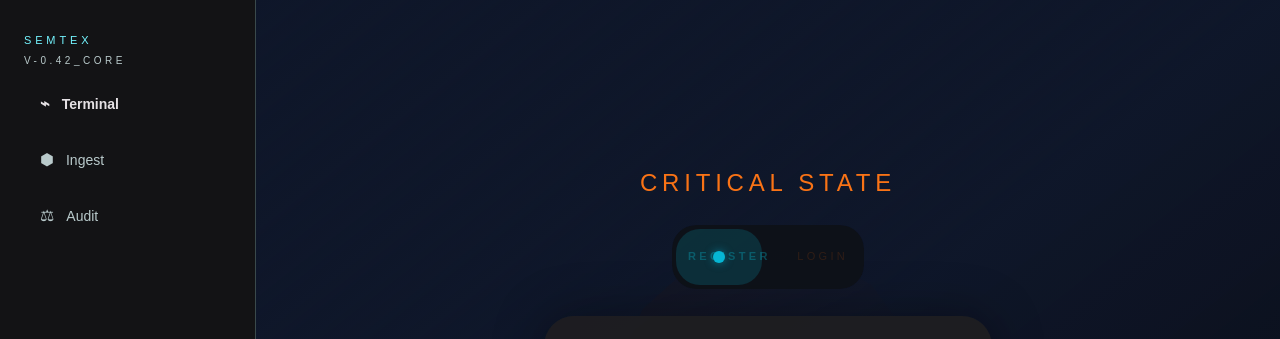
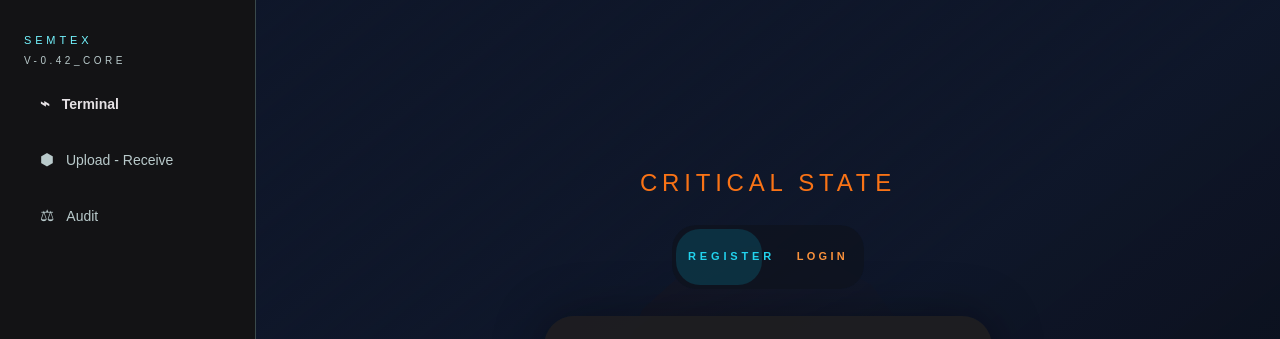
Before and after one commit to FranklinRodriguez1/Semtex, a Next.js app: page /view/loginy in a window 1280 px wide. Shown: the top 339 px of the page. Built offline with nearby package versions, Linux system fonts and the light colour scheme.

Commit message:
button change between

```diff
--- a/src/app/view/loginy/LoginyComponent/Loginy.tsx
+++ b/src/app/view/loginy/LoginyComponent/Loginy.tsx
@@ -141,23 +141,15 @@ export function Loginy() {
                 onClick={() => setIsLogin((value) => !value)}
                 className="group relative w-48 h-16 overflow-hidden rounded-3xl bg-[rgba(15,23,42,0.7)] p-1 transition-transform duration-200 hover:scale-[0.99]"
               >
-                <div className="absolute inset-0 flex justify-between px-4 items-center text-[11px] uppercase tracking-[0.3em]">
-                  <span className={isLogin ? "text-[#06b6d4]/40" : "text-[#06b6d4] font-bold"}>REGISTER</span>
-                  <span className={isLogin ? "text-[#F97316] font-bold" : "text-[#F97316]/40"}>LOGIN</span>
+                <div className="absolute inset-0 flex justify-between px-4 items-center text-[11px] uppercase tracking-[0.3em] z-10">
+                  <span className={isLogin ? "text-[#22d3ee] font-bold" : "text-[#22d3ee] font-extrabold tracking-[0.35em]"}>REGISTER</span>
+                  <span className={isLogin ? "text-[#fb923c] font-extrabold tracking-[0.35em]" : "text-[#fb923c] font-bold"}>LOGIN</span>
                 </div>
-                <div className="absolute inset-0 rounded-3xl bg-[#0e0e10]/65" />
+                <div className="absolute inset-0 rounded-3xl bg-[#0e0e10]/30" />
                 <div
-                  className="absolute left-1 top-1 bottom-1 w-[calc(50%-10px)] rounded-3xl flex items-center justify-center transition-all duration-500 ease-in-out"
+                  className="absolute left-1 top-1 bottom-1 w-[calc(50%-10px)] rounded-3xl transition-all duration-500 ease-in-out"
                   style={activeIndicatorStyle}
-                >
-                  <span
-                    className="h-3 w-3 rounded-full transition-all duration-500"
-                    style={{
-                      backgroundColor: isLogin ? "#F97316" : "#06B6D4",
-                      boxShadow: isLogin ? "0 0 14px rgba(249,115,22,0.65)" : "0 0 8px rgba(6,182,212,0.55)",
-                    }}
-                  />
-                </div>
+                />
               </button>
             </div>
             <div className="w-full max-w-md relative min-h-80">
--- a/src/app/view/transfer/TransferContainer.tsx
+++ b/src/app/view/transfer/TransferContainer.tsx
@@ -36,17 +36,9 @@ export function TransferContainer() {
           </div>
           <div className="absolute inset-0 rounded-3xl bg-[#0e0e10]/65" />
           <div
-            className="absolute left-1 top-1 bottom-1 w-[calc(50%-10px)] rounded-3xl flex items-center justify-center transition-all duration-500 ease-in-out"
+            className="absolute left-1 top-1 bottom-1 w-[calc(50%-10px)] rounded-3xl transition-all duration-500 ease-in-out"
             style={activeIndicatorStyle}
-          >
-            <span
-              className="h-3 w-3 rounded-full transition-all duration-500"
-              style={{
-                backgroundColor: accentColor,
-                boxShadow: `0 0 14px rgba(${accentRgb},0.65)`,
-              }}
-            />
-          </div>
+          />
         </button>
       </div>
 
--- a/src/components/layout/Sidebar.tsx
+++ b/src/components/layout/Sidebar.tsx
@@ -11,8 +11,8 @@ export function Sidebar() {
           <a className="flex items-center gap-3 rounded px-4 py-3 text-sm font-semibold text-[#E5E1E4] hover:bg-[#201f21]" href="/terminal">
             <span className="text-base">⌁</span> Terminal
           </a>
-          <a className="flex items-center gap-3 rounded px-4 py-3 text-sm text-[#b9cacb] hover:bg-[#201f21]" href="/transfer">
-            <span className="text-base">⬢</span> Ingest
+          <a className="flex items-center gap-3 rounded px-4 py-3 text-sm text-[#b9cacb] hover:bg-[#201f21]" href="/view/transfer">
+            <span className="text-base">⬢</span> Upload - Receive
           </a>
           <a className="flex items-center gap-3 rounded px-4 py-3 text-sm text-[#b9cacb] hover:bg-[#201f21]" href="/audit">
             <span className="text-base">⚖</span> Audit
```
